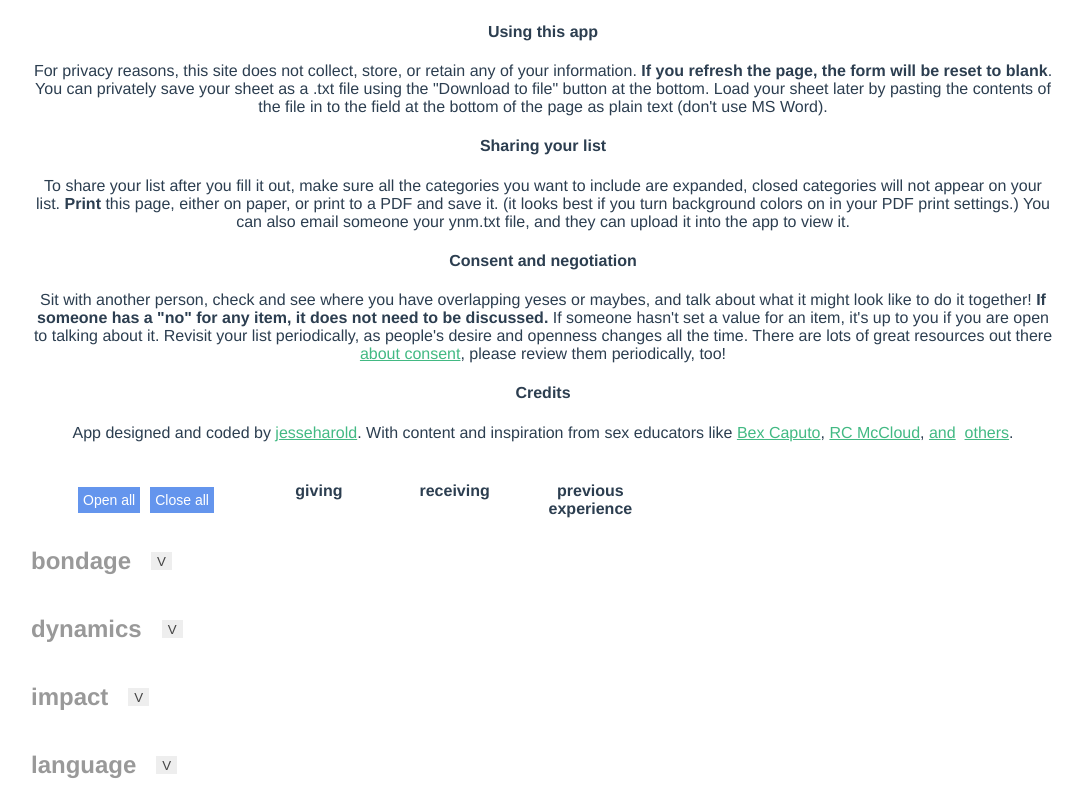
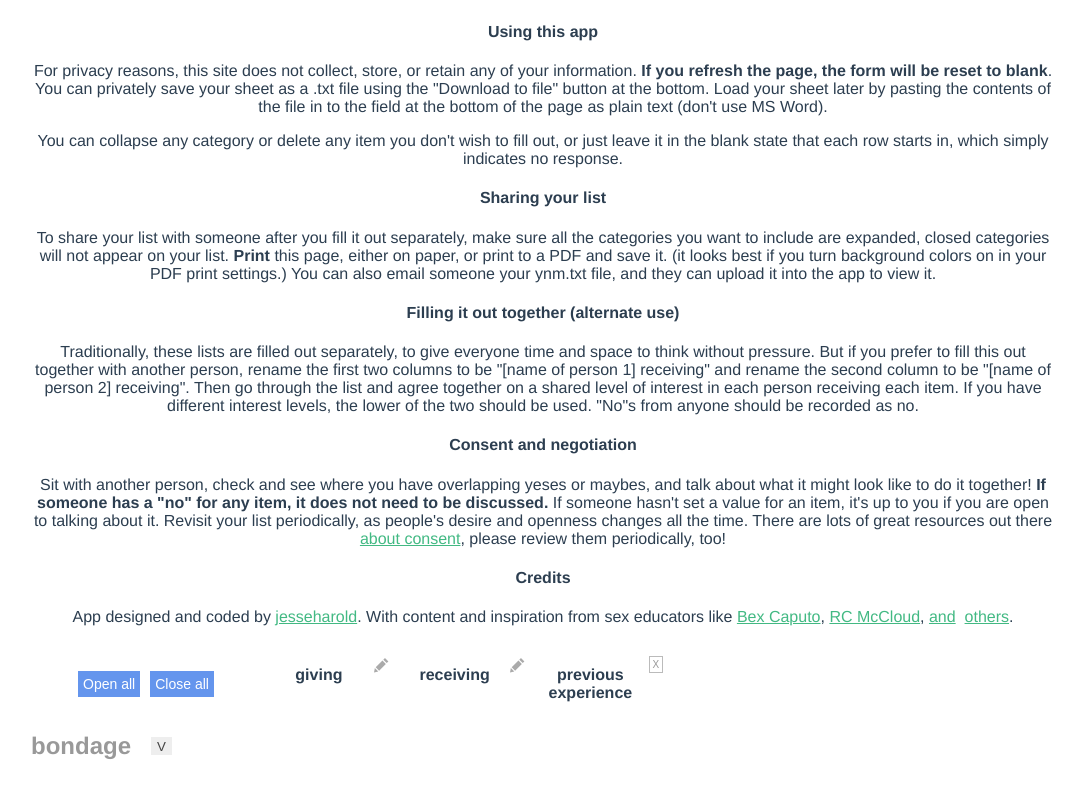
Before and after one commit to jesseharold/yesnomaybe, a Vue app: page / in a window 1280 px wide. Shown: the part 667-1460 px from the top of the page, without its empty margins (97-1180 px from the left). Built offline with nearby package versions, Linux system fonts and the light colour scheme.

Commit message:
can remove experience column, rename other columns

```diff
--- a/src/App.vue
+++ b/src/App.vue
@@ -8,8 +8,8 @@
 </template>
 
 <script>
-import Intro from './components/Intro.vue'
-import Items from './components/Items.vue'
+import Intro from './components/Intro'
+import Items from './components/Items'
 
 export default {
   name: 'App',
--- a/src/components/Intro.vue
+++ b/src/components/Intro.vue
@@ -13,13 +13,25 @@
         the "Download to file" button at the bottom. Load your sheet later by pasting the contents of the file in to the field at the
         bottom of the page as plain text (don't use MS Word).
       </p>
+      <p>
+        You can collapse any category or delete any item you don't wish to fill out, or just leave it in the
+        blank state that each row starts in, which simply indicates no response.
+      </p>
       <h4>Sharing your list</h4>
       <p>
-        To share your list after you fill it out,
+        To share your list with someone after you fill it out separately,
         make sure all the categories you want to include are expanded, closed categories will not appear on your list.
         <b>Print</b> this page, either on paper, or
         print to a PDF and save it. (it looks best if you turn background colors on in your PDF print settings.) You
         can also email someone your ynm.txt file, and they can upload it into the app to view it.
+      </p>
+      <h4>Filling it out together (alternate use)</h4>
+      <p>
+        Traditionally, these lists are filled out separately, to give everyone time and space to think without
+        pressure. But if you prefer to fill this out together with another person, rename the first two columns
+        to be "[name of person 1] receiving" and rename the second column to be "[name of person 2] receiving".
+        Then go through the list and agree together on a shared level of interest in each person receiving each item.
+        If you have different interest levels, the lower of the two should be used. "No"s from anyone should be recorded as no.
       </p>
       <h4>Consent and negotiation</h4>
       <p>
--- a/src/components/Items.vue
+++ b/src/components/Items.vue
@@ -6,6 +6,18 @@
             <button class="toggle-button hide-print" @click="openAllCategories">Open all</button>
             <button class="toggle-button hide-print" @click="closeAllCategories">Close all</button></div>
         <div class="column" :class="column.id" v-for="column in columns" v-bind:key="column.id">
+            <button
+                v-if="column.id === 'experience'"
+                title="Delete this Column"
+                class="remove-button hide-print"
+                @click="removeExperienceColumn()">X</button>
+            <button
+                v-if="column.id !== 'experience' && column.id !== 'notes'"
+                title="Rename this Column"
+                class="remove-button rename-button hide-print"
+                @click="renameColumn(column.id)">
+                    <svg xmlns="http://www.w3.org/2000/svg" width="15" height="15" viewBox="0 0 25 25"><path fill="#aaa" d="M7.127 22.562l-7.127 1.438 1.438-7.128 5.689 5.69zm1.414-1.414l11.228-11.225-5.69-5.692-11.227 11.227 5.689 5.69zm9.768-21.148l-2.816 2.817 5.691 5.691 2.816-2.819-5.691-5.689z"/></svg>
+            </button>
             {{ column.label }}
         </div>
     </div>
@@ -16,14 +28,14 @@
         :class="getVis(category) ? '' : 'collapsed'">
         <!-- categories -->
         <h2 class="category-title" @click="toggleCategory(getName(category))">{{ getName(category) }}
-            <button class="category-toggle hide-print" :name="getVis(category) ? 'close' : 'open'">
+            <button class="category-toggle hide-print" title="Expand/Close this Category" :name="getVis(category) ? 'close' : 'open'">
                 {{ getVis(category) ? '^' : 'V'}}
             </button>
         </h2>
         <!-- item rows -->
         <div class="row columns" v-for="item in category" v-bind:key="item.id">
             <div class="item column activity">
-                <button class="remove-button hide-print" @click="removeItem(item.id)">X</button>
+                <button class="remove-button hide-print" title="Delete this Row" @click="removeItem(item.id)">X</button>
                 {{ item.label }}
             </div>
             <div class="item column" :class="column.id" v-for="column in columns" v-bind:key="column.id">
@@ -77,8 +89,8 @@
 <script>
 import itemData from '../json/items.json'
 import columnData from '../json/columns.json'
-import util from '../util/util.js'
-import Slider from '../components/Slider.vue'
+import util from '../util/util'
+import Slider from '../components/Slider'
 export default {
   name: 'Items',
   components: {
@@ -180,6 +192,14 @@ export default {
                 }
             }
         },
+        removeExperienceColumn(){
+            this.columns = this.columns.filter(col => col.id !== 'experience')
+        },
+        renameColumn(colId) {
+            const thisCol = this.columns.filter(col => col.id === colId)[0];
+            const input = prompt("Rename '" + colId + "' column to:")
+            thisCol.label = input
+        },
         getDataString(e) {
             e.stopPropagation()
             // stringify and obscure current data
@@ -245,6 +265,15 @@ export default {
 .notes-field:empty:focus::before {
     content: '';
 }
+.column-labels .remove-button {
+    right: -5px;
+    left: unset;
+    top: -10px;
+}
+.column-labels .remove-button.rename-button {
+    border: 0;
+}
+
 .remove-button {
     position: absolute;
     cursor: pointer;
@@ -331,7 +360,7 @@ export default {
     display: none;
 }
 .add-custom.add-custom-category {
-    background-color: #cee9d6;
+    background-color: #565b96;
 }
 .add-custom input {
     flex-basis: 65%;
--- a/src/main.js
+++ b/src/main.js
@@ -1,4 +1,5 @@
 import { createApp } from 'vue'
 import App from './App.vue'
 
+
 createApp(App).mount('#app')
```
